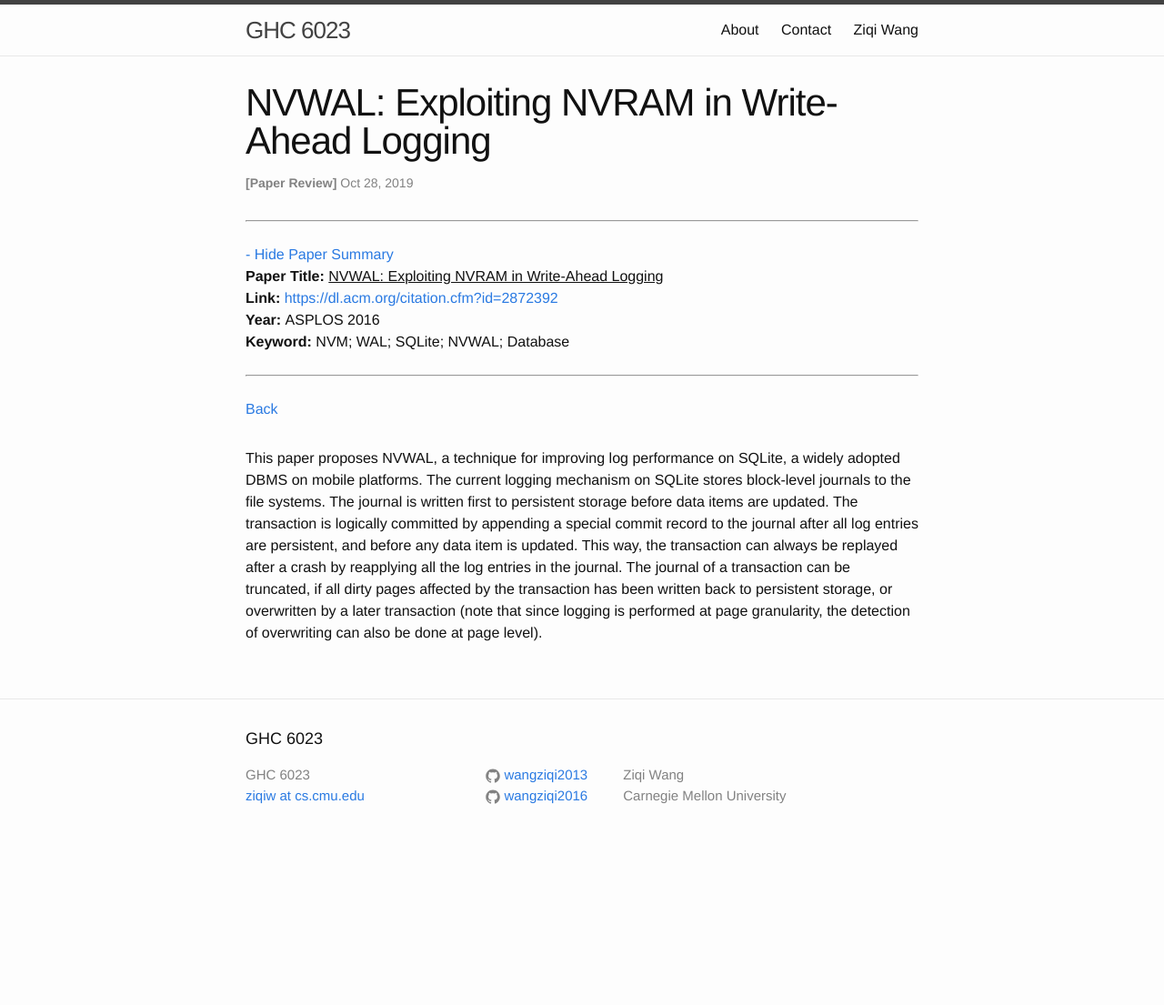
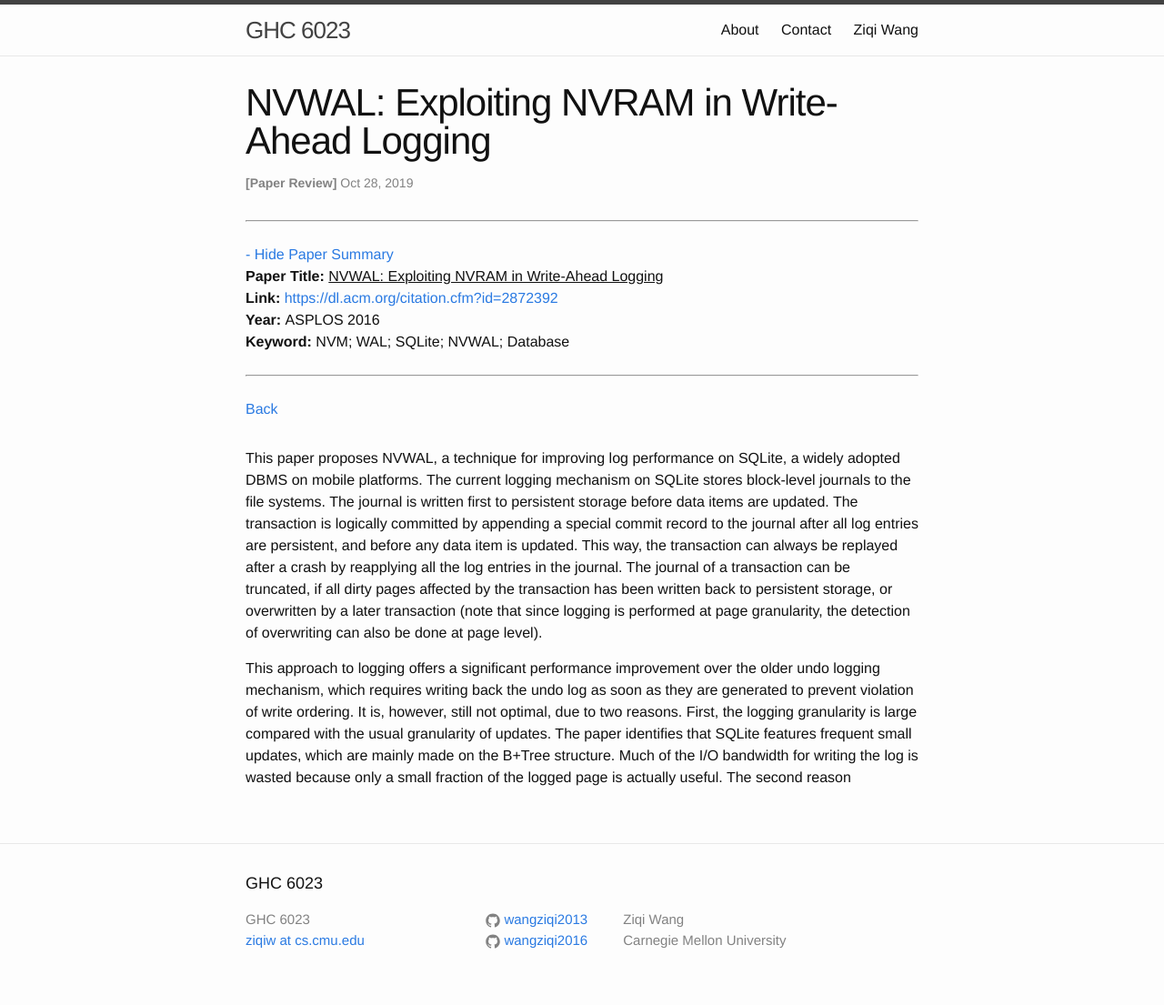
Before and after one commit to wangziqi2013/wangziqi2013.github.io, a Jekyll site: the page built from _posts/2019-10-28-nvwal.markdown, in a window 1280 px wide. Shown: the whole page at 91% size. Built offline with Jekyll 4.4.1, drawn with Linux system fonts in a browser that asks for light colours; before the commit the page ends 946 px from its top, so only the background shows below that.

Commit message:
Adding first reason

```diff
--- a/_posts/2019-10-28-nvwal.markdown
+++ b/_posts/2019-10-28-nvwal.markdown
@@ -21,3 +21,10 @@ be replayed after a crash by reapplying all the log entries in the journal. The
 if all dirty pages affected by the transaction has been written back to persistent storage, or overwritten by a later
 transaction (note that since logging is performed at page granularity, the detection of overwriting can also be done at
 page level).
+
+This approach to logging offers a significant performance improvement over the older undo logging mechanism, which
+requires writing back the undo log as soon as they are generated to prevent violation of write ordering. It is, however,
+still not optimal, due to two reasons. First, the logging granularity is large compared with the usual granularity of
+updates. The paper identifies that SQLite features frequent small updates, which are mainly made on the B+Tree structure.
+Much of the I/O bandwidth for writing the log is wasted because only a small fraction of the logged page is actually useful.
+The second reason
```
